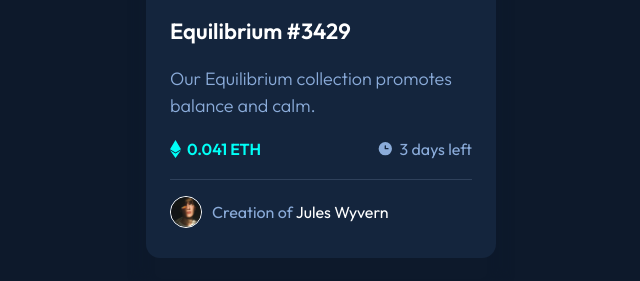
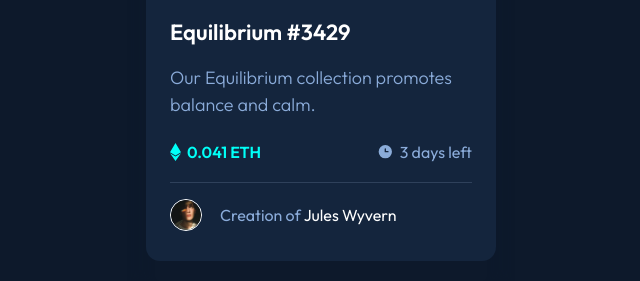
Before and after one commit to munozrc/fm-challenges, a website: page challenges/nft-preview-card-component/index.html in a window 1280 px wide. Shown: the part 436-717 px from the top of the page, 319-959 px from the left. Drawn offline with Linux system fonts and the light colour scheme.

Commit message:
feat: update styles css nft-preview-card

```diff
--- a/challenges/nft-preview-card-component/styles.css
+++ b/challenges/nft-preview-card-component/styles.css
@@ -23,10 +23,11 @@ html, body, .container {
   max-width: 350px;
   display: flex;
   flex-direction: column;
+  background-color: hsl(216, 50%, 16%);
+  box-shadow: 0 30px 12px 5px hsl(217, 54%, 11%);
   border-radius: 14px;
-  background-color: hsl(216, 50%, 16%);
   padding: 24px;
-  box-shadow: 0 30px 12px 5px hsl(217, 54%, 11%);
+  font-size: 18px;
 }
 
 .card__thumbnail {
@@ -45,10 +46,11 @@ html, body, .container {
 
 .card__title {
   font-weight: 600;
-  font-size: 1.375em;
+  font-size: 1.22222em;
   color: hsl(0, 0%, 100%);
-  margin: 20px 0;
   cursor: pointer;
+  margin-top: 4px;
+  margin: 24px 0 18px 0;
 }
 
 .card__title:hover {
@@ -57,10 +59,10 @@ html, body, .container {
 
 .card__description {
   font-weight: 300;
-  font-size: 1.125em;
+  font-size: 1em;
   line-height: 1.5;
   color: hsl(215, 51%, 70%);
-  margin-bottom: 20px;
+  margin-bottom: 24px;
 }
 
 .card__info {
@@ -78,6 +80,7 @@ html, body, .container {
   gap: 6px;
   cursor: pointer;
   align-items: center;
+  font-size: 0.8888em;
 }
 
 .card__price-value {
@@ -95,7 +98,7 @@ html, body, .container {
   justify-content: flex-start;
   align-items: center;
   margin-bottom: 6px;
-  gap: 10px;
+  gap: 18px;
 }
 
 .card__profile-image {
@@ -108,6 +111,7 @@ html, body, .container {
 .card__credits {
   color: hsl(215, 51%, 70%);
   font-weight: 400;
+  font-size: 0.8888em;
 }
 
 .card__author {
```
